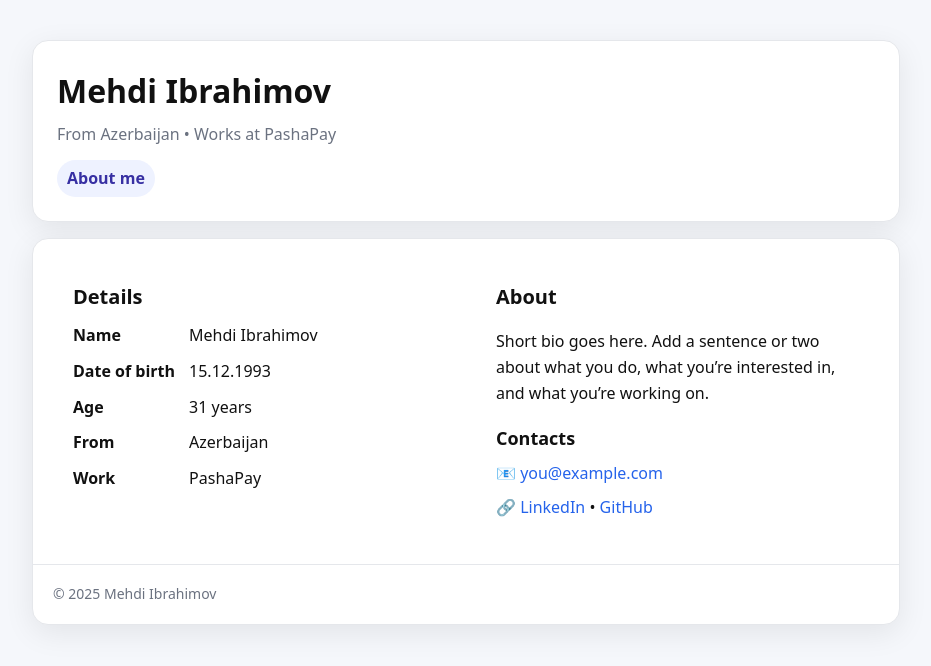
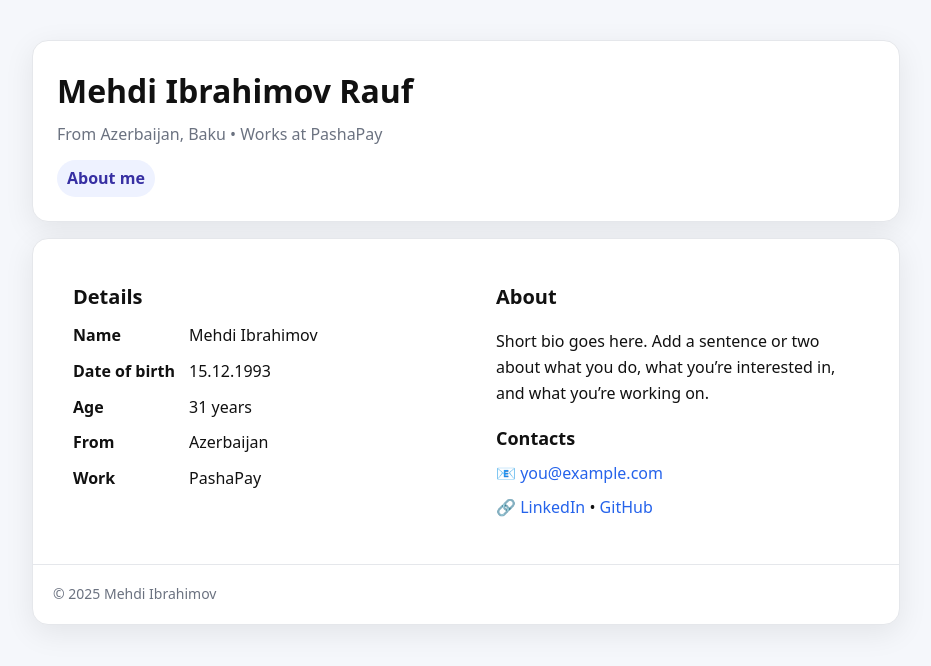
Before and after one commit to ibrahimovmehdi/GitDemo, a plain HTML site: page index.html in a window 1280 px wide. Shown: the whole page, without its empty margins (174-1105 px from the left). Drawn offline with Linux system fonts and the light colour scheme.

Commit message:
Update index.html

```diff
--- a/index.html
+++ b/index.html
@@ -32,8 +32,8 @@
 <body>
   <div class="wrap">
     <header class="card">
-      <h1>Mehdi Ibrahimov</h1>
-      <div class="muted">From Azerbaijan • Works at PashaPay</div>
+      <h1>Mehdi Ibrahimov Rauf</h1>
+      <div class="muted">From Azerbaijan, Baku • Works at PashaPay</div>
       <div style="margin-top:12px">
         <span class="pill">About me</span>
       </div>
```
